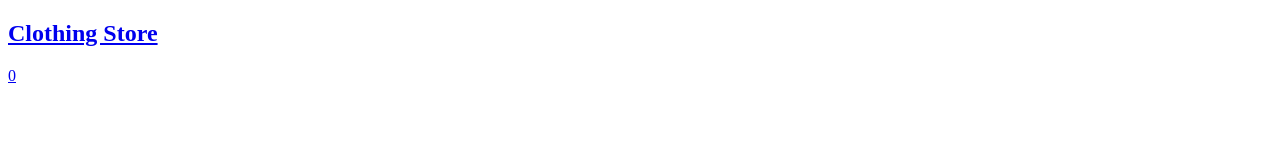
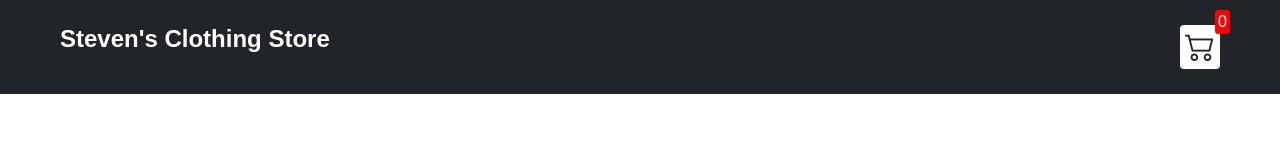
Before and after one commit to Guadeloupe33/shopping-cart-project, a plain HTML site: page cart.html in a window 1280 px wide. Drawn offline with nearby package versions, Linux system fonts and the light colour scheme.

Commit message:
added css to the shopping cart

```diff
--- a/cart.html
+++ b/cart.html
@@ -3,7 +3,9 @@
 <head>
     <meta charset="UTF-8">
     <meta name="viewport" content="width=device-width, initial-scale=1.0">
-    <title>Document</title>
+    <link rel="stylesheet" href="src/style.css">
+  <link rel="stylesheet" href="https://cdn.jsdelivr.net/npm/bootstrap-icons@1.8.1/font/bootstrap-icons.css">
+    <title>Steven's clothing store</title>
 </head>
 <body>
 
@@ -11,7 +13,7 @@
 
     <div class="navbar">
         <a href="index.html">
-          <h2>Clothing Store</h2>
+          <h2>Steven's Clothing Store</h2>
         </a>
 
         <a href="cart.html">
```
Also changed, not shown: index.html (+1 -1 lines).
